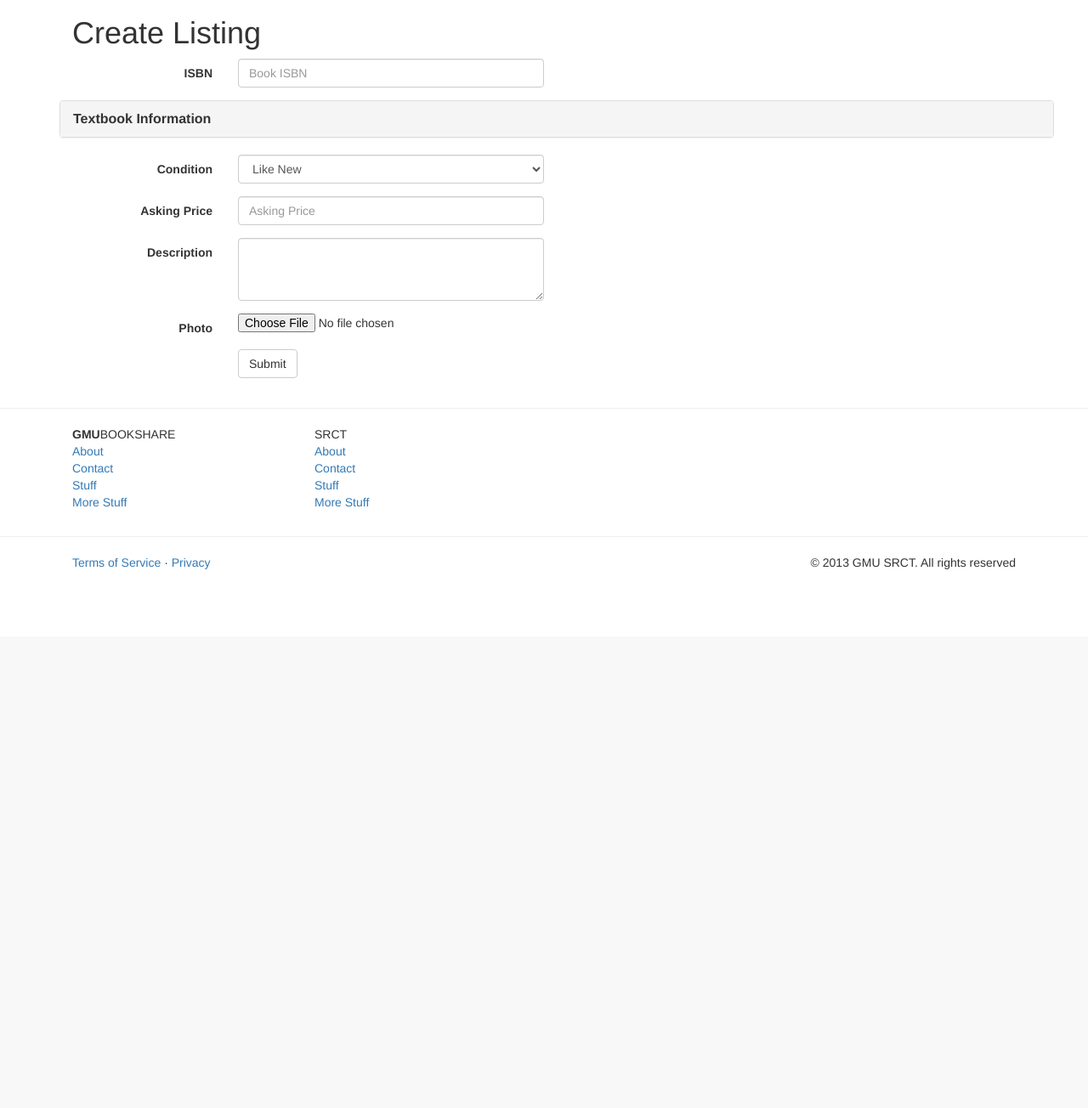
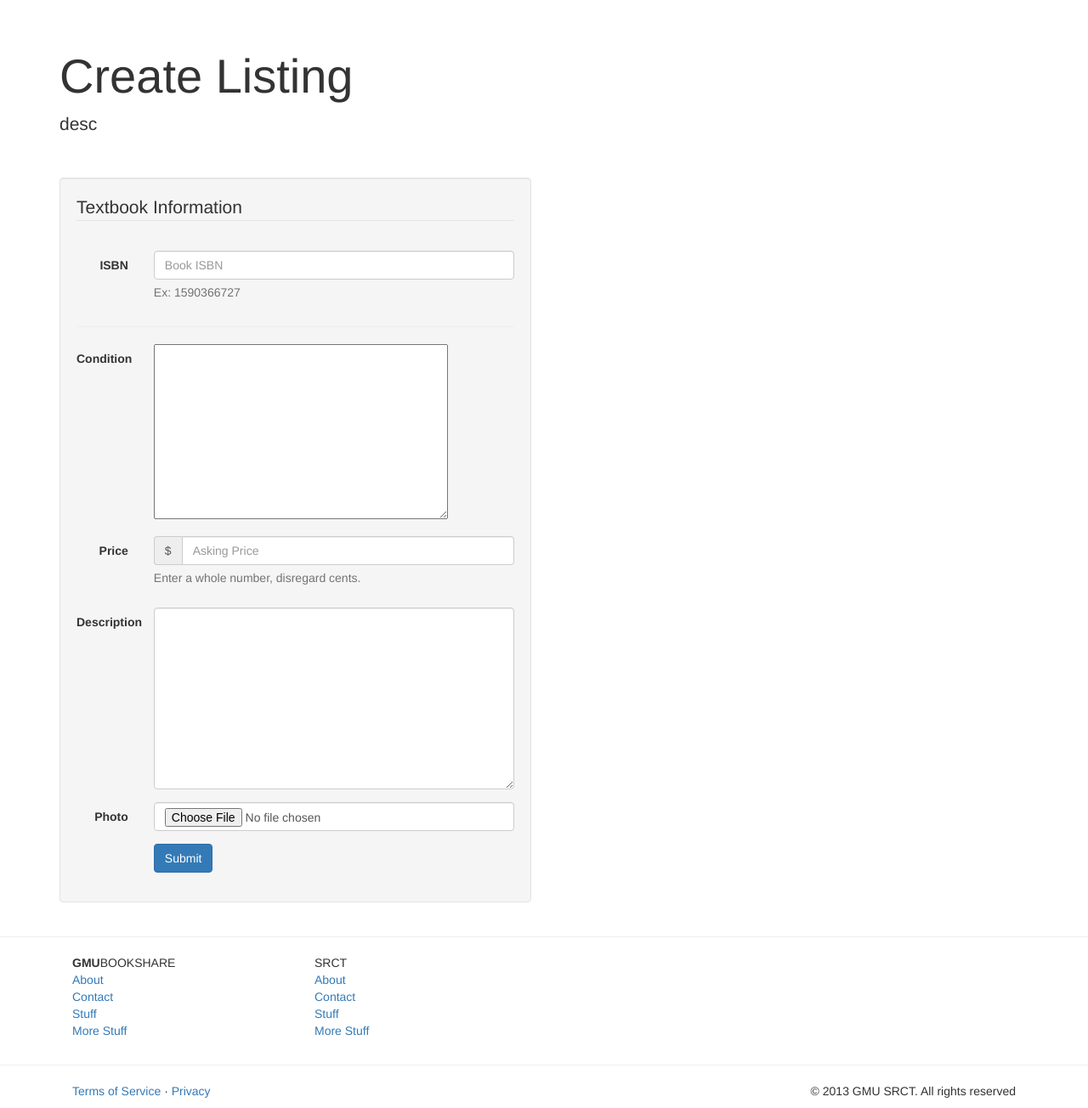
Before and after one commit to srct/bookshare, a Django app: page /create in a window 1280 px wide. Shown: the part 51-1355 px from the top of the page at 85% size. Before the commit the page ends 721 px from the top, so only its background shows below. Run offline with Django 3.2, Linux system fonts and the light colour scheme; the visitor is signed in with stand-in values (Sample User, id 1); parts of the project's set-up code (start-up, migrations or seed data) failed here and were passed over; some libraries are stand-ins or nearby versions.

Commit message:
Properly displays form and errors.

```diff
--- a/bookshare/templates/create_listing.html
+++ b/bookshare/templates/create_listing.html
@@ -6,104 +6,151 @@ GMU Bookshare &bull; Create Listing
 
 {% block content %}
 
-<div class="container">
+<div class="page-header" id="banner">
+  <div class="row">
+    <div class="col-lg-12">
+      <h1>Create Listing</h1>
+      <p class="lead">desc</p>
+    </div>
+  </div>
+</div>
 
-  <h1>Create Listing</h1>
+<div class="row">
 
-  <form class="form-horizontal" role="form">
+  <div class="col-lg-6">
+    <div class="well">
+      <form class="form-horizontal" action="" method="post" role="form"
+      enctype="multipart/form-data">
+        {% csrf_token %}
+        <fieldset>
+          <legend>Textbook Information</legend>
 
-    <div class="form-group">
-      <label for="ISBN" class="col-sm-2 control-label">ISBN</label>
-      <div class="col-sm-4">
-        <input type="text" class="form-control" id="ISBN" placeholder="Book ISBN">
-      </div>
-    </div>
+          <div class="form-group{%if form.errors%} has-error{%endif%}">
+            {% for error in form.non_field_errors %}
+              <span class="col-lg-2 control-label"></span>
+              <span class="col-lg-10 help-block">{{ error }}</span>
+            {% endfor %}
+          </div>
+          <div class="form-group{%if form.ISBN.errors%} has-error{%endif%}">
+            <label for="{{form.ISBN.id_for_label}}" class="col-lg-2 control-label">ISBN</label>
+            <div class="col-lg-10">
+              {{ form.ISBN }}
+              {% if not form.ISBN.errors %}
+                <span class="help-block">Ex: 1590366727</span>
+              {% endif %}
+              {% for error in form.ISBN.errors %}
+                <span class="help-block">{{ error }}</span>
+              {% endfor %}
+            </div>
+          </div>
 
-    <div class="panel-group form-group" id="accordion">
-      <div class="panel panel-default">
-        <div class="panel-heading">
-          <label class="panel-title">
-            <a data-toggle="collapse" data-parent="#accordion" href="#collapseOne">
-              Textbook Information
-            </a>
-          </label>
-        </div>
-        <div id="collapseOne" class="panel-collapse collapse">
-          <div class="panel-body">
+          {% if form.errors %}
+            <hr />
+            <div id="section-collapse" class="collapse in">
+          {% else %}
+            <div id="section-collapse" class="collapse">
+          {% endif %}
 
-            <div class="form-group">
-              <label for="title" class="col-sm-2 control-label">Title</label>
-              <div class="col-sm-4">
-                <input type="text" class="form-control" id="title" placeholder="Book Title">
+            <div class="form-group{%if form.title.errors%} has-error{%endif%}">
+              <label for="{{form.title.id_for_label}}" class="col-lg-2 control-label">Title</label>
+              <div class="col-lg-10">
+                {{ form.title }}
+                {% for error in form.title.errors %}
+                  <span class="help-block">{{ error }}</span>
+                {% endfor %}
               </div>
             </div>
 
-            <div class="form-group">
-              <label for="author" class="col-sm-2 control-label">Author</label>
-              <div class="col-sm-4">
-                <input type="text" class="form-control" id="author" placeholder="Book Author">
+            <div class="form-group{%if form.author.errors%} has-error{%endif%}">
+              <label for="{{form.author.id_for_label}}" class="col-lg-2 control-label">Author</label>
+              <div class="col-lg-10">
+                {{ form.author }}
+                {% for error in form.author.errors %}
+                  <span class="help-block">{{ error }}</span>
+                {% endfor %}
               </div>
             </div>
 
-            <div class="form-group">
-              <label for="title" class="col-sm-2 control-label">Year</label>
-              <div class="col-sm-4">
-                <input type="text" class="form-control" id="title" placeholder="Book Year">
+            <div class="form-group{%if form.year.errors%} has-error{%endif%}">
+              <label for="{{form.year.id_for_label}}" class="col-lg-2 control-label">Year</label>
+              <div class="col-lg-10">
+                {{ form.year }}
+                {% for error in form.year.errors %}
+                  <span class="help-block">{{ error }}</span>
+                {% endfor %}
               </div>
             </div>
 
-            <div class="form-group">
-              <label for="title" class="col-sm-2 control-label">Edition</label>
-              <div class="col-sm-4">
-                <input type="text" class="form-control" id="title" placeholder="Book Edition">
+            <div class="form-group{%if form.edition.errors%} has-error{%endif%}">
+              <label for="{{form.edition.id_for_label}}" class="col-lg-2 control-label">Edition</label>
+              <div class="col-lg-10">
+                {{ form.edition }}
+                {% for error in form.edition.errors %}
+                  <span class="help-block">{{ error }}</span>
+                {% endfor %}
               </div>
             </div>
 
           </div>
-        </div>
-      </div>
+
+          <hr />
+
+          <div class="form-group{%if form.book_condition.errors%} has-error{%endif%}">
+            <label for="{{form.book_condition.id_for_label}}" class="col-lg-2 control-label">Condition</label>
+            <div class="col-lg-10">
+              {{ form.book_condition }}
+              {% for error in form.book_condition.errors %}
+                <span class="help-block">{{ error }}</span>
+              {% endfor %}
+            </div>
+          </div>
+
+          <div class="form-group{%if form.price.errors%} has-error{%endif%}">
+            <label for="{{form.price.id_for_label}}" class="col-lg-2 control-label">Price</label>
+            <div class="col-lg-10">
+              <div class="input-group">
+                <span class="input-group-addon"> $ </span>
+                {{ form.price }}
+              </div>
+              {% if not form.price.errors %}
+                <span class="help-block">Enter a whole number, disregard cents.</span>
+              {% endif %}
+              {% for error in form.price.errors %}
+                <span class="help-block">{{ error }}</span>
+              {% endfor %}
+            </div>
+          </div>
+
+          <div class="form-group{%if form.description.errors%} has-error{%endif%}">
+            <label for="{{form.description.id_for_label}}" class="col-lg-2 control-label">Description</label>
+            <div class="col-lg-10">
+              {{ form.description }}
+              {% for error in form.description.errors %}
+                <span class="help-block">{{ error }}</span>
+              {% endfor %}
+            </div>
+          </div>
+
+          <div class="form-group{%if form.photo.errors%} has-error{%endif%}">
+            <label for="{{form.photo.id_for_label}}" class="col-lg-2 control-label">Photo</label>
+            <div class="col-lg-10">
+              {{ form.photo }}
+              {% for error in form.photo.errors %}
+                <span class="help-block">{{ error }}</span>
+              {% endfor %}
+            </div>
+          </div>
+
+          <div class="form-group">
+            <div class="col-lg-offset-2 col-lg-10">
+              <button type="submit" class="btn btn-primary" value="Submit">Submit</button>
+            </div>
+          </div>
+
+        </fieldset>
+      </form>
     </div>
-
-    <div class="form-group">
-      <label for="condition" class="col-sm-2 control-label">Condition</label>
-        <div class="col-sm-4">
-          <select class="form-control" id="condition">
-            <option>Like New</option>
-            <option>Very Good</option>
-            <option>Good</option>
-            <option>Acceptable</option>
-          </select>
-        </div>
-    </div>
-
-    <div class="form-group">
-      <label for="price" class="col-sm-2 control-label">Asking Price</label>
-        <div class="col-sm-4">
-          <input type="text" class="form-control" id="price" placeholder="Asking Price">
-        </div>
-    </div>
-
-    <div class="form-group">
-      <label for="description" class="col-sm-2 control-label">Description</label>
-        <div class="col-sm-4">
-          <textarea class="form-control" id="description" rows="3"></textarea>
-        </div>
-    </div>
-
-    <div class="form-group">
-      <label for="Photo" class="col-sm-2 control-label">Photo</label>
-      <div class="col-sm-4">
-        <input type="file" id="Photo" placeholder="Book Photo">
-      </div>
-    </div>
-
-    <div class="form-group">
-      <div class="col-sm-offset-2 col-sm-10">
-        <button type="submit" class="btn btn-default" value="Submit">Submit</button>
-      </div>
-    </div>
-
-  </form>
+  </div>
 
 </div>
 
```
